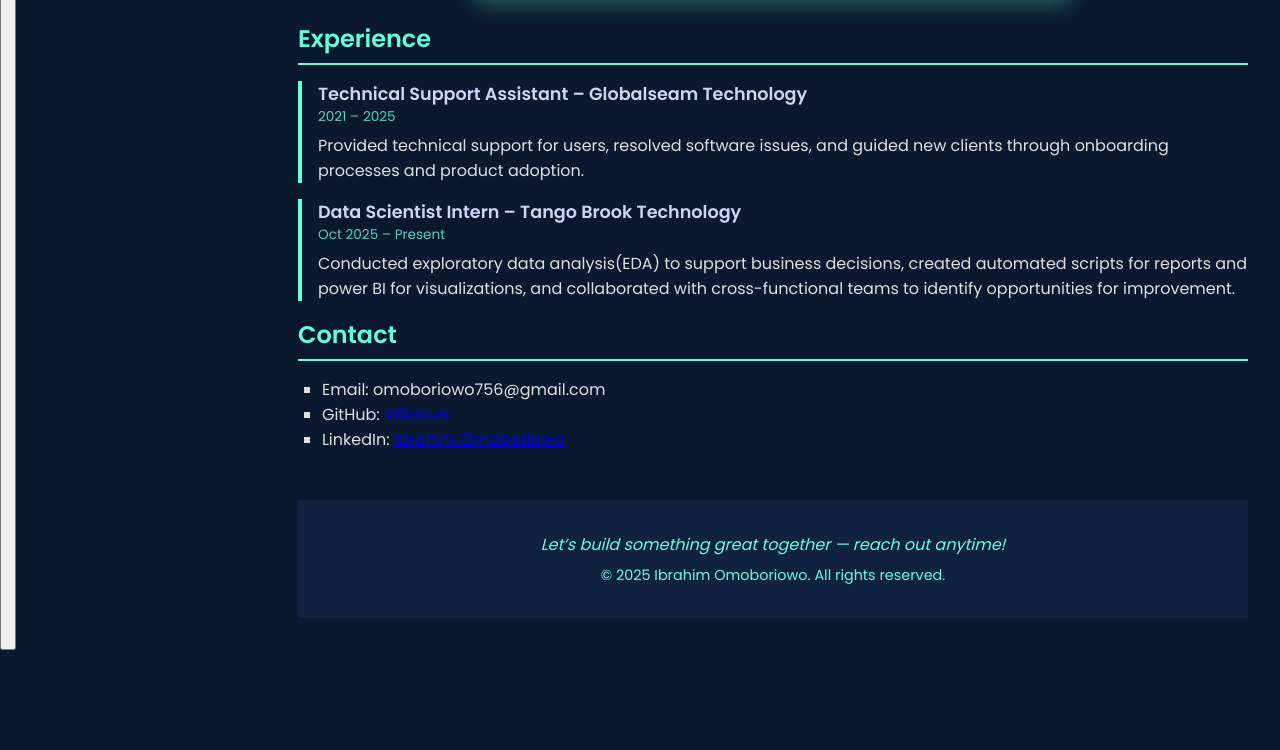
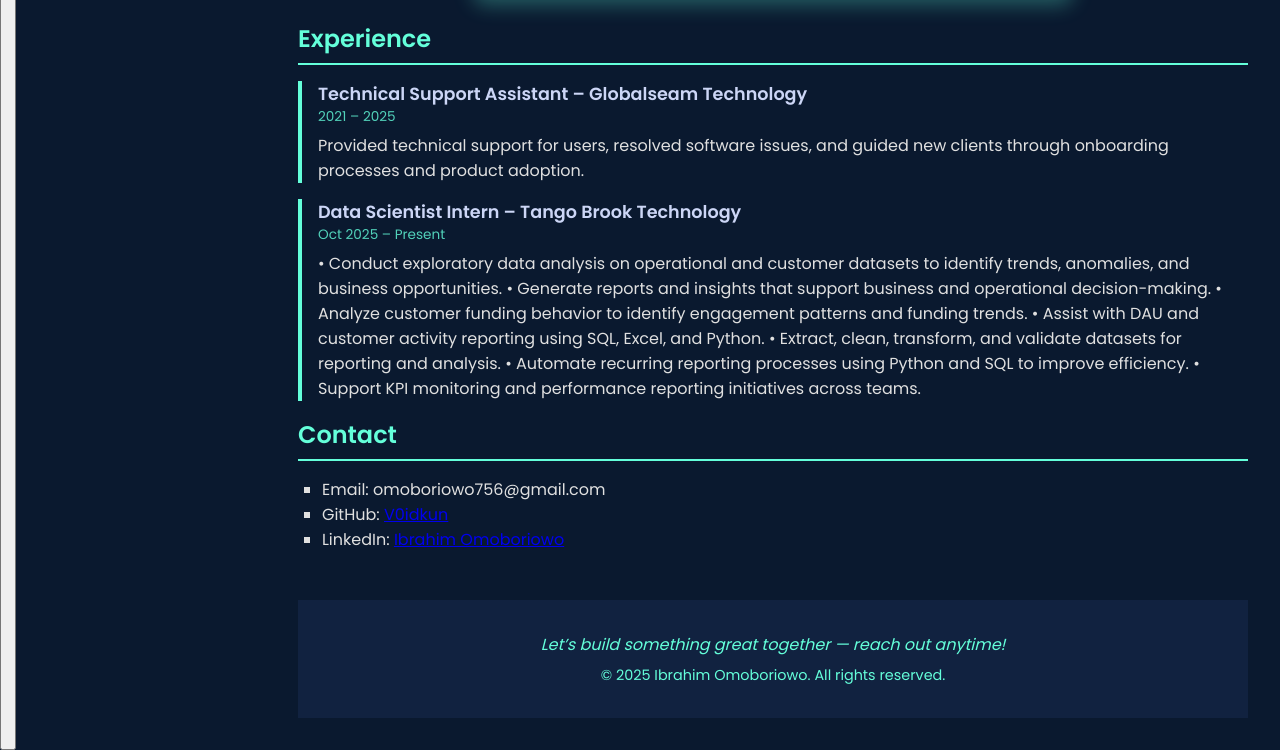
Before and after one commit to V0idkun/ibrahim, a plain HTML site: page index.html in a window 1280 px wide. Shown: the part 2699-3449 px from the top of the page. Before the commit the page ends 3349 px from the top, so only its background shows below. Drawn offline with Linux system fonts and the light colour scheme.

Commit message:
Update index.html

```diff
--- a/index.html
+++ b/index.html
@@ -137,7 +137,15 @@
       <div class="exp-item">
         <h4>Data Scientist Intern – Tango Brook Technology</h4>
         <p class="exp-date">Oct 2025 – Present</p>
-        <p>Conducted exploratory data analysis(EDA) to support business decisions, created automated scripts for reports and power BI for visualizations, and collaborated with cross-functional teams to identify opportunities for improvement.</p>
+        <p>
+          • Conduct exploratory data analysis on operational and customer datasets to identify
+            trends, anomalies, and business opportunities.
+          • Generate reports and insights that support business and operational decision-making.
+          • Analyze customer funding behavior to identify engagement patterns and funding trends.
+          • Assist with DAU and customer activity reporting using SQL, Excel, and Python.
+          • Extract, clean, transform, and validate datasets for reporting and analysis.
+          • Automate recurring reporting processes using Python and SQL to improve efficiency.
+          • Support KPI monitoring and performance reporting initiatives across teams. </p>
       </div>
     </section>
 
```
